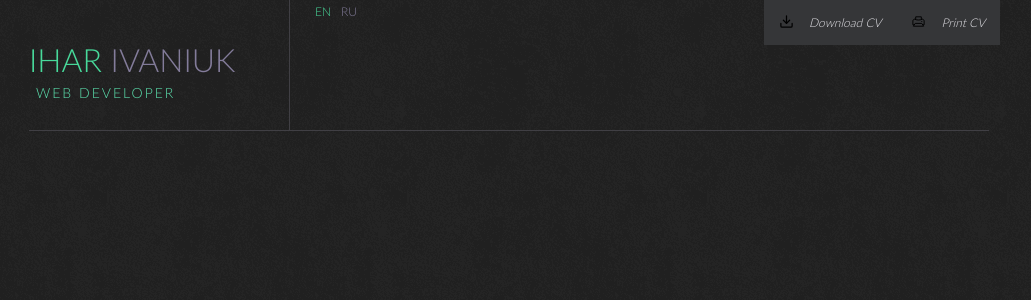
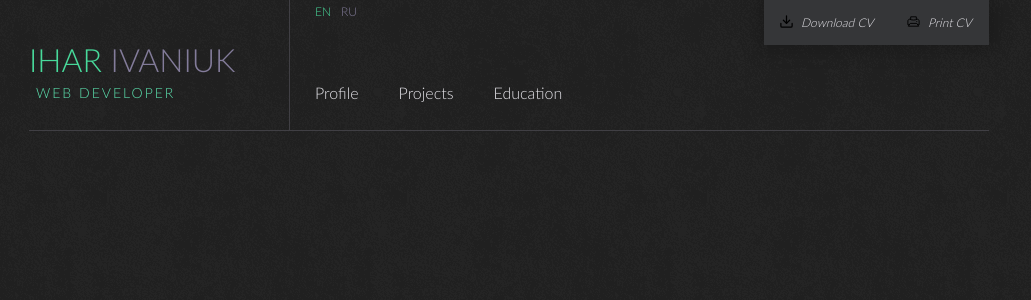
Before and after one commit to cqxg/rsschool-2019Q1-cv, a React (Create React App) app: page / in a window 1280 px wide. Shown: the top 300 px of the page, without its empty margins (131-1162 px from the left). Built offline with nearby package versions, Linux system fonts and the light colour scheme; what i18next-xhr-backend would draw is missing.

Commit message:
feat: add navbar

```diff
--- a/src/components/Header/Header.js
+++ b/src/components/Header/Header.js
@@ -1,4 +1,6 @@
 import React from "react";
+
+import Navbar from "../Navbar/Navbar";
 
 import cv from "../../assets/pdf/ivaniuk.pdf";
 import printer from "../../assets/icons/print.svg";
@@ -64,6 +66,7 @@ const Header = ({ t, i18n, activeLocale, changeLocale }) => {
           </a>
         </div>
         <div className="clear" />
+        <Navbar t={t} />
       </div>
     </header>
   );
--- a/src/components/Header/Header.scss
+++ b/src/components/Header/Header.scss
@@ -56,6 +56,7 @@ header {
     width: 225px;
     height: 45px;
     float: right;
+    box-shadow: 0px 0px 20px 5px rgba(0, 0, 0, 0.2);
 
     a {
       width: 100%;
@@ -76,7 +77,7 @@ header {
 
     img {
       width: 15px;
-      margin: 0 15px 2px 0;
+      margin: 0 7px 2px 0;
     }
   }
 }
--- a/src/components/Navbar/Navbar.js
+++ b/src/components/Navbar/Navbar.js
@@ -0,0 +1,28 @@
+import React from "react";
+import { NavLink } from "react-router-dom";
+
+import "./Navbar.scss";
+
+const Navbar = ({ t }) => {
+  return (
+    <nav>
+      <div>
+        <NavLink to="/profile" activeClassName="active">
+          {t("profile")}
+        </NavLink>
+      </div>
+      <div>
+        <NavLink to="/projects" activeClassName="active">
+          {t("projects")}
+        </NavLink>
+      </div>
+      <div>
+        <NavLink to="/education" activeClassName="active">
+          {t("education")}
+        </NavLink>
+      </div>
+    </nav>
+  );
+};
+
+export default Navbar;
--- a/src/components/Navbar/Navbar.scss
+++ b/src/components/Navbar/Navbar.scss
@@ -0,0 +1,17 @@
+nav {
+  display: flex;
+  align-items: center;
+  margin: 40px 0 0 5px;
+  justify-content: flex-start;
+
+  a {
+    padding: 0 20px;
+    font-size: 16px;
+    font-weight: 400;
+    text-decoration: none;
+  }
+
+  a:hover {
+    color: #48da9b;
+  }
+}
--- a/src/index.css
+++ b/src/index.css
@@ -5,10 +5,10 @@
 
 body {
   margin: 0;
-  background: url("./assets/backgrounds/dark.png") repeat;
-  font-family: "MyFont", Helvetica, sans-serif;
   -moz-osx-font-smoothing: grayscale;
   -webkit-font-smoothing: antialiased;
+  font-family: "MyFont", Helvetica, sans-serif;
+  background: url("./assets/backgrounds/dark.png") repeat;
 }
 
 #root {
--- a/src/utils/locales/en.js
+++ b/src/utils/locales/en.js
@@ -5,4 +5,7 @@ export default {
   position: "WEB DEVELOPER",
   dwnloadCV: "Download CV",
   printCV: "Print CV",
+  profile: "Profile",
+  projects: "Projects",
+  education: "Education",
 };
--- a/src/utils/locales/ru.js
+++ b/src/utils/locales/ru.js
@@ -1,8 +1,11 @@
 export default {
   //HEADER
   name: "Игорь",
-  surname: " Иванюк",
+  surname: "Иванюк",
   position: "ВEБ РАЗРАБОТЧИК",
   dwnloadCV: "Скачать CV",
   printCV: "Печать CV",
+  profile: "Профиль",
+  projects: "Проекты",
+  education: "Образование",
 };
```
Also changed, not shown: 1 other file (tests, documents, lock files or other folders).
